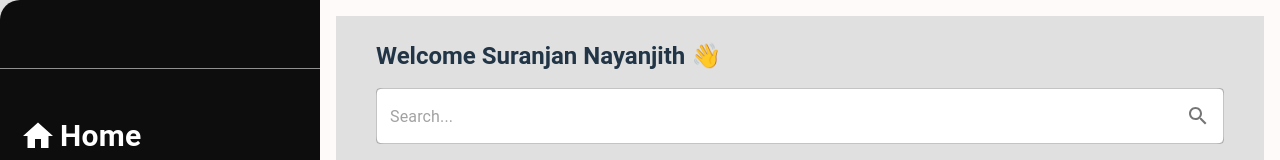
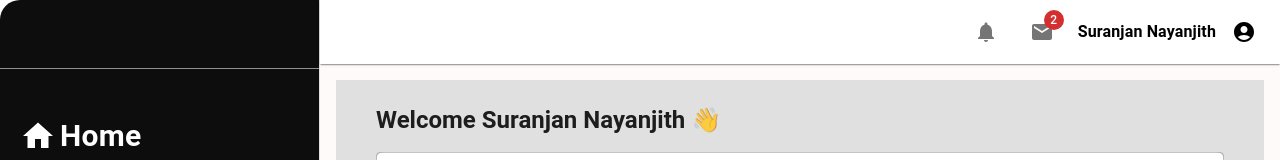
Before and after one commit to rma-organization/rmafrontend, a React (Vite) app: page / in a window 1280 px wide. Shown: the top 160 px of the page. Built offline with nearby package versions, Linux system fonts and the light colour scheme; no server answers.

Commit message:
Updated NavBar

```diff
--- a/src/MainLayout.jsx
+++ b/src/MainLayout.jsx
@@ -1,8 +1,8 @@
 import React from "react";
 import { Box } from "@mui/material";
+import NavBar from "./components/navbar/NavBar";
+import { Outlet } from "react-router-dom";
 import Sidebar from "./components/navbar/Sidebar";
-import { Outlet } from "react-router-dom";
-
 const MainLayout = () => {
   return (
     <Box display="flex" height="100vh" width="100vw">
@@ -16,7 +16,7 @@ const MainLayout = () => {
         {/* Navbar */}
         <Box height="64px" width="calc(100vw - 320px)">
           {/* You can include NavBar here */}
-          {/* <NavBar /> */}
+           <NavBar />
         </Box>
 
         {/* Page Content */}
--- a/src/components/navbar/NavBar.jsx
+++ b/src/components/navbar/NavBar.jsx
@@ -1 +1,144 @@
-1234
+import React, { useState, useEffect } from "react";
+import {
+  AppBar,
+  Toolbar,
+  Typography,
+  Box,
+  IconButton,
+  Badge,
+  InputBase,
+  CssBaseline,
+  Drawer,
+} from "@mui/material";
+import {
+  Search as SearchIcon,
+  Notifications as NotificationsIcon,
+  Mail as MailIcon,
+  AccountCircle,
+} from "@mui/icons-material";
+import SideBar from "./Sidebar.jsx";
+
+export default function NavBar() {
+  const [notifications, setNotifications] = useState([]);
+  const [messageCount, setMessageCount] = useState(2);
+  const [role, setRole] = useState("USER");
+  const [error, setError] = useState(null);
+
+  useEffect(() => {
+    const fetchNotifications = async () => {
+      const token = localStorage.getItem("token");
+
+      try {
+        const response = await fetch(
+          `http://localhost:8080/api/notifications?role=${role}&page=dashboard`,
+          {
+            method: "GET",
+            headers: {
+              "Content-Type": "application/json",
+              Authorization: `Bearer ${token}`,
+            },
+          }
+        );
+
+        if (!response.ok) {
+          if (response.status === 403) {
+            throw new Error("Access denied: You do not have permission.");
+          } else {
+            throw new Error(`HTTP error! Status: ${response.status}`);
+          }
+        }
+
+        const data = await response.json();
+        setNotifications(data);
+      } catch (err) {
+        console.error("Error fetching notifications:", err);
+        setError(err.message);
+      }
+    };
+
+    fetchNotifications();
+  }, [role]);
+
+  return (
+    <>
+      <CssBaseline />
+      <Box sx={{ display: "flex", height: "100vh" }}>
+        {/* Sidebar (Fixed on the Left) */}
+        <Drawer
+          variant="permanent"
+          sx={{
+            width: 320,
+            flexShrink: 0,
+            "& .MuiDrawer-paper": {
+              width: 320,
+              boxSizing: "border-box",
+            },
+          }}
+        >
+          <SideBar />
+        </Drawer>
+
+        {/* Main Content Area */}
+        <Box sx={{ flexGrow: 1, display: "flex", flexDirection: "column" }}>
+          {/* Fixed Navbar */}
+          <AppBar
+            position="fixed"
+            sx={{
+              zIndex: (theme) => theme.zIndex.drawer + 1,
+              backgroundColor: "#fff",
+              color: "#000",
+              boxShadow: 1,
+              width: `calc(100% - 320px)`, // Corrected width calculation
+              left: "320px", // Push to the right of sidebar
+            }}
+          >
+            <Toolbar sx={{ display: "flex", justifyContent: "space-between" }}>
+              {/* Search Box */}
+              <Box
+                sx={{
+                  display: "flex",
+                  alignItems: "center",
+                  backgroundColor: "#f2f2f2",
+                  px: 1,
+                  borderRadius: 2,
+                  width: { xs: "60%", sm: "40%", md: "35%" },
+                }}
+              >
+              </Box>
+
+              {/* Right-side Icons */}
+              <Box sx={{ display: "flex", alignItems: "center", gap: 2 }}>
+                <IconButton>
+                  <Badge badgeContent={notifications.length} color="error">
+                    <NotificationsIcon />
+                  </Badge>
+                </IconButton>
+                <IconButton>
+                  <Badge badgeContent={messageCount} color="error">
+                    <MailIcon />
+                  </Badge>
+                </IconButton>
+                <Typography fontWeight="bold">Suranjan Nayanjith</Typography>
+                <AccountCircle />
+              </Box>
+            </Toolbar>
+          </AppBar>
+
+          {/* Main Content */}
+          <Box
+            component="main"
+            sx={{
+              flexGrow: 1,
+              paddingTop: "80px", // Adjust based on navbar height
+              paddingX: 2,
+              overflowY: "auto",
+              backgroundColor: "#f5f5f5",
+              minHeight: "100vh",
+            }}
+          >
+          </Box>
+        </Box>
+      </Box>
+    </>
+  );
+}
```
Also changed, not shown: 1 other file (tests, documents, lock files or other folders).
